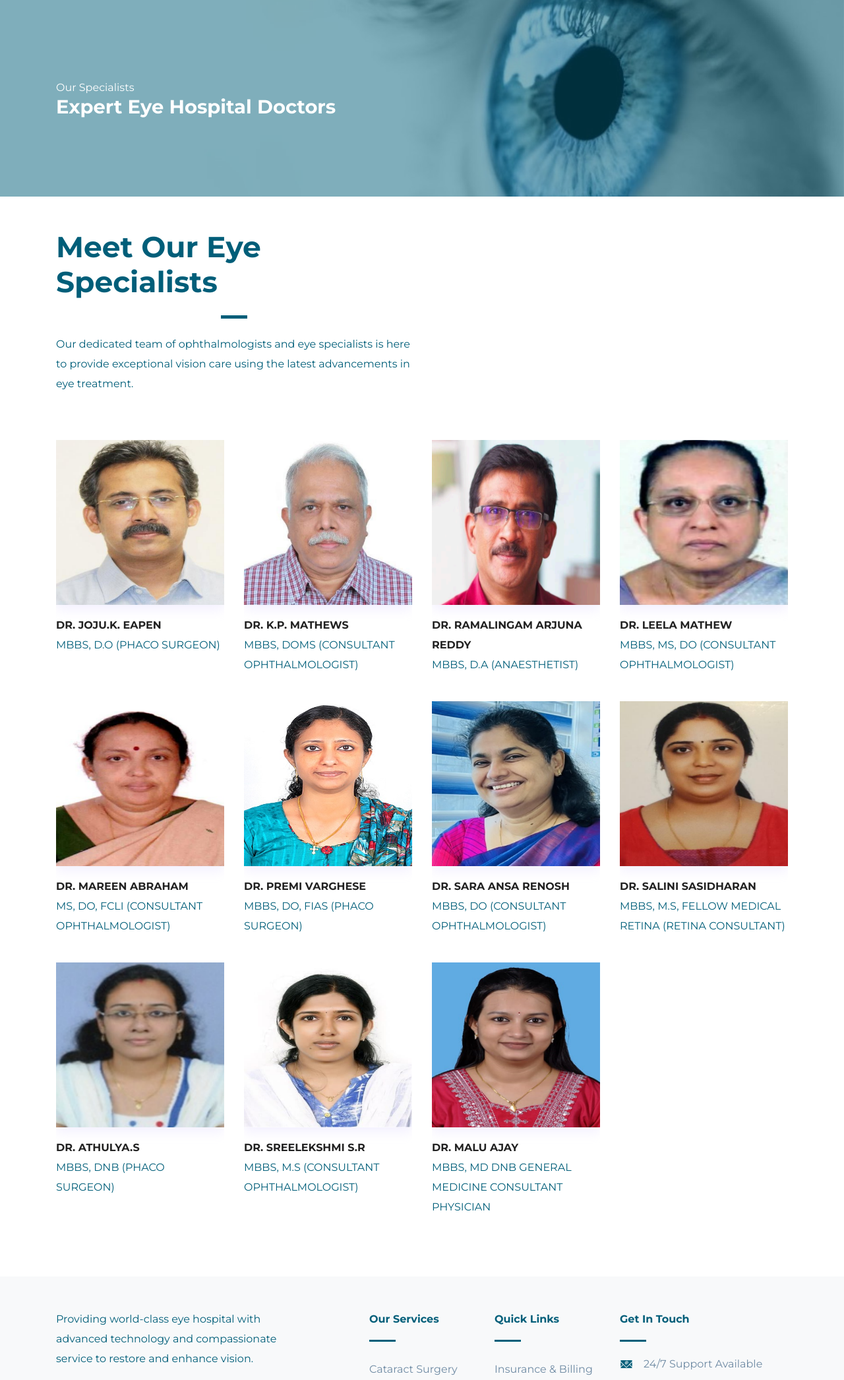
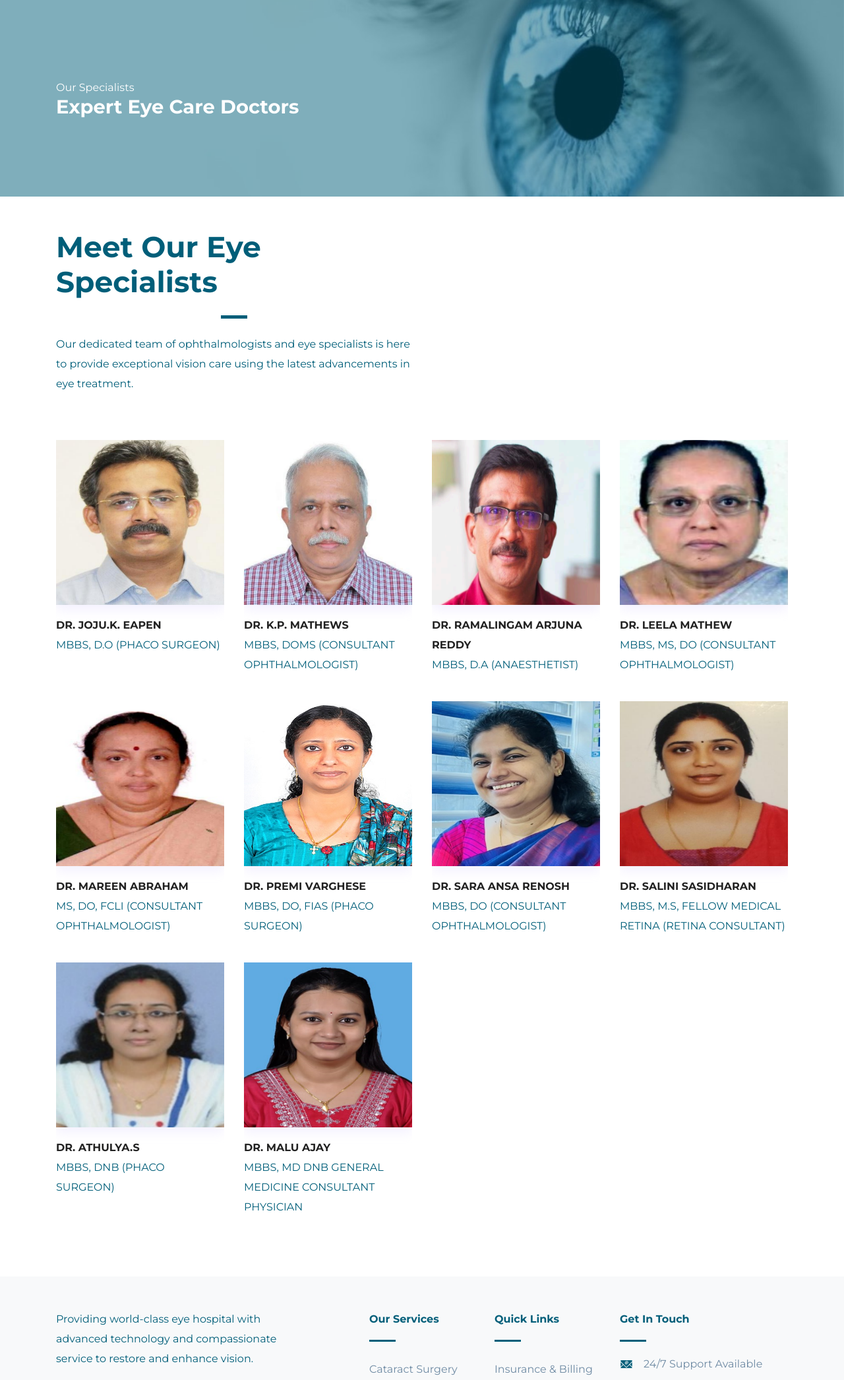
Before and after one commit to ankuxsshh/karunya.eyehospital, a Django app: page /doctor in a window 1280 px wide. Shown: the part 136-2228 px from the top of the page at 66% size. Run offline with Django 5.2, Linux system fonts and the light colour scheme; some libraries are stand-ins or nearby versions.

Commit message:
Initial commit

```diff
--- a/karunya_app/urls.py
+++ b/karunya_app/urls.py
@@ -3,7 +3,7 @@ from . import views
 
 urlpatterns = [
     path('', views.index, name='index'),
-    path('about', views.about, name='about'),
+    path('aboutus', views.aboutus, name='aboutus'),
     path('managements', views.managements, name='managements'),
     path('services', views.services, name='services'),
     path('contactform', views.contactform, name='contactform'),
--- a/karunya_app/views.py
+++ b/karunya_app/views.py
@@ -7,8 +7,8 @@ def index(request):
     testimonials = Testimonial.objects.all().order_by('-created_at')
     return render(request, 'index.html', {'testimonials': testimonials})
 
-def about(request):
-    return render(request, 'about.html')
+def aboutus(request):
+    return render(request, 'aboutus.html')
 
 def managements(request):
     return render(request, 'managements.html')
--- a/templates/base.html
+++ b/templates/base.html
@@ -70,7 +70,7 @@
                 <a class="nav-link dropdown-toggle" href="services" id="dropdown01" data-toggle="dropdown" aria-haspopup="true" aria-expanded="false">About Us <i class="icofont-thin-down"></i></a>
                 <ul class="dropdown-menu" aria-labelledby="dropdown01">
                   <li>
-                    <a class="dropdown-item" href="about">About Us</a>
+                    <a class="dropdown-item" href="aboutus">About Us</a>
                   </li>
                   <li>
                     <a class="dropdown-item" href="managements">Management</a>
--- a/templates/contactform.html
+++ b/templates/contactform.html
@@ -1,6 +1,6 @@
 {% extends 'base.html' %}
 
-{% block title %} Contact | Karunya Eyecare{% endblock %}
+{% block title %} Contact | Karunya Eye Hospital{% endblock %}
 
 {% block content %}
 <section class="page-title bg-1">
--- a/templates/doctor.html
+++ b/templates/doctor.html
@@ -12,7 +12,7 @@
         <div class="col-md-12">
           <div class="block text-left">
             <span class="text-white">Our Specialists</span>
-            <h1 class="text-capitalize mb-5 text-lg">Expert Eye Hospital Doctors</h1>
+            <h1 class="text-capitalize mb-5 text-lg">Expert Eye Care Doctors</h1>
           </div>
         </div>
       </div>
@@ -168,20 +168,6 @@
           </div>
         </div>
 
-        <div class="col-lg-3 col-sm-6 col-md-6 mb-4 shuffle-item" data-groups='["cat2"]'>
-          <div class="position-relative doctor-inner-box">
-            <div class="doctor-profile">
-              <div class="doctor-img">
-                <img src="static/images/team/doctor10.png" alt="doctor-image" class="img-fluid w-100" style="height: 250px;"/>
-              </div>
-            </div>
-            <div class="content mt-3">
-              <h4 class="mb-0"><a href="doctor-single.html">DR. SREELEKSHMI S.R</a></h4>
-              <p>MBBS, M.S (CONSULTANT OPHTHALMOLOGIST)</p>
-            </div>
-          </div>
-        </div>
-
         <div class="col-lg-3 col-sm-6 col-md-6 mb-4 shuffle-item" data-groups='["cat3"]'>
           <div class="position-relative doctor-inner-box">
             <div class="doctor-profile">
--- a/templates/gallery.html
+++ b/templates/gallery.html
@@ -24,9 +24,9 @@
       <div class="row justify-content-left">
         <div class="col-lg-6 text-left">
           <div class="section-title">
-            <h2>Our Eye Hospital Journey</h2>
+            <h2>Our Eye Care Journey</h2>
             <div class="divider mx-auto my-4"></div>
-            <p>Explore our state-of-the-art eye hospital facilities, advanced surgical procedures, and heartwarming patient journeys through our gallery.</p>
+            <p>Explore our state-of-the-art eye care facilities, advanced surgical procedures, and heartwarming patient journeys through our gallery.</p>
           </div>
         </div>
       </div>
--- a/templates/lens.html
+++ b/templates/lens.html
@@ -29,7 +29,7 @@
 
         <!-- Content Column -->
         <div class="col-lg-7 col-md-12">
-          <h3 class="mb-3 title-color">Contact Lens Clinic at Karunya Eye Hospital</h3>
+          <h3 class="mb-3 title-color">Contact Lens Clinic at Karunya Eye Care</h3>
           <p class="mb-4">At KEH, our Contact Lens Clinic is equipped with state-of-the-art technology to meet the diverse needs of all patients. We offer a comprehensive range of contact lenses designed for clarity, comfort, and convenience.</p>
           <ul class="list-unstyled">
             <li class="mb-3">
--- a/templates/managements.html
+++ b/templates/managements.html
@@ -15,7 +15,7 @@
         <div class="col-md-12">
           <div class="block text-left">
             <span class="text-white">Management</span>
-            <h1 class="text-capitalize mb-5 text-lg">Management at Karunya Eye Hospital</h1>
+            <h1 class="text-capitalize mb-5 text-lg">Management at Karunya Eye Care</h1>
           </div>
         </div>
       </div>
--- a/templates/specialities.html
+++ b/templates/specialities.html
@@ -27,7 +27,7 @@
           <div class="section-title">
             <h2>Our Specialities</h2>
             <div class="divider mx-auto my-4"></div>
-            <p>Delivering comprehensive and advanced eye hospital services with cutting-edge technology and expertise.</p>
+            <p>Delivering comprehensive and advanced eye care services with cutting-edge technology and expertise.</p>
           </div>
         </div>
       </div>
--- a/templates/store.html
+++ b/templates/store.html
@@ -24,7 +24,7 @@
       <div class="row shadow rounded bg-light overflow-hidden">
         <!-- Text Content Left -->
         <div class="col-lg-6 p-5 d-flex flex-column justify-content-center">
-          <h2 class="mb-4 text-primary fw-bold">Karunya Eye Hospital (Optical Store – Insight Galleria)</h2>
+          <h2 class="mb-4 text-primary fw-bold">Karunya Eye Care (Optical Store – Insight Galleria)</h2>
           <p class="text-muted">At KEH’s Optical Store (Insight Galleria), find your perfect eyewear with our stylish frames, sunglasses, and tailored contact lens options.</p>
           <h4 class="text-dark mt-4">Discover Your Perfect Vision Solution</h4>
           <p class="text-muted">At KEH’s Optical Store, we believe that clear vision enhances your quality of life. Our extensive range of high-quality eyewear and personalized services ensures that you find the perfect solution for your vision needs.</p>
```
Also changed, not shown: templates/aboutus.html (renamed from templates/about.html, +4 -8 lines), templates/services.html (+8 -6 lines), static/images/customer.jpeg (added), static/images/shop.jpeg (added).
